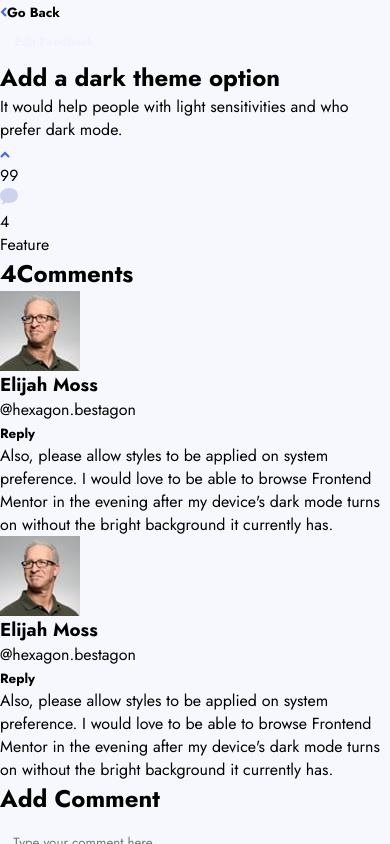
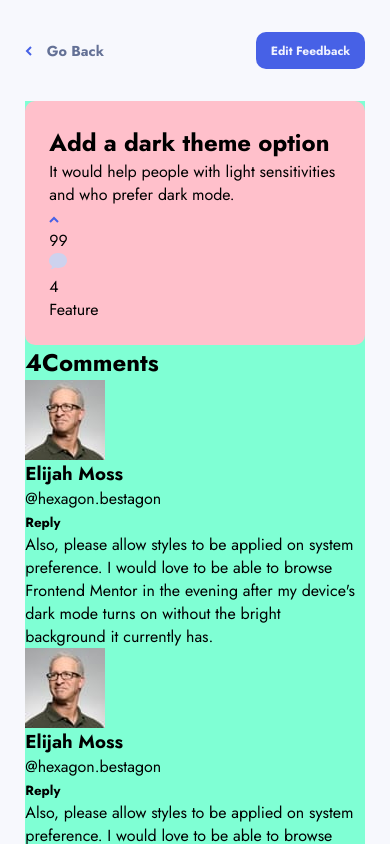
Before and after one commit to Victor-Nyagudi/product-feedback-app-react, a React (Create React App) app: page / in a window 390 px wide. Shown: the top 844 px of the page. Built offline with nearby package versions, Linux system fonts and the light colour scheme.

Commit message:
Add initial styling FeedbackDetailPage mobile

```diff
--- a/src/components/pages/feedback-detail-page/FeedbackDetailPage.js
+++ b/src/components/pages/feedback-detail-page/FeedbackDetailPage.js
@@ -3,7 +3,7 @@ import FeedbackDetailMain from "./FeedbackDetailMain";
 
 function FeedbackDetailPage() {
     return (
-        <div className="feedback-detail">
+        <div className="feedback-detail container">
             <GoBackHeader
                 hasSecondaryButton={ true }
                 secButtonText={ 'Edit Feedback' }
--- a/src/components/shared/FeedbackItem.js
+++ b/src/components/shared/FeedbackItem.js
@@ -2,42 +2,42 @@ function FeedbackItem() {
     // TODO Remember to make the feedback message keyboard focusable
 
     return (
-        <section className="feedback-detail__feedback-message">
-            <div className="feedback-message__text">
-                <h2 className="feedback-message__title">
+        <section className="feedback-detail__feedback-item">
+            <div className="feedback-item__text">
+                <h2 className="feedback-item__title">
                     Add a dark theme option
                 </h2>
 
-                <p className="feedback-message__message">
+                <p className="feedback-item__message">
                     It would help people with light sensitivities and who prefer dark mode.
                 </p>
             </div>
 
-            <div className="feedback-message__upvotes">
-                <div className="feedback-message__img-container">
+            <div className="feedback-item__upvotes">
+                <div className="feedback-item__img-container">
                     <svg width="10" height="7" xmlns="http://www.w3.org/2000/svg">
                         <path d="M1 6l4-4 4 4" stroke="#4661E6" strokeWidth="2" fill="none" fillRule="evenodd"/>
                     </svg>
                 </div>
 
-                <p className="feedback-message__total-upvotes">
+                <p className="feedback-item__total-upvotes">
                     99
                 </p>
             </div>
 
-            <div className="feedback-message__comments">
+            <div className="feedback-item__comments">
                 <svg width="18" height="16" xmlns="http://www.w3.org/2000/svg">
                     <path d="M2.62 16H1.346l.902-.91c.486-.491.79-1.13.872-1.823C1.036 11.887 0 9.89 0 7.794 0 3.928 3.52 0 9.03 0 14.87 0 18 3.615 18 7.455c0 3.866-3.164 7.478-8.97 7.478-1.017 0-2.078-.137-3.025-.388A4.705 4.705 0 012.62 16z" fill="#CDD2EE" fillRule="nonzero"/>
                 </svg>
 
-                 <p className="feedback-message__total-comments">
+                 <p className="feedback-item__total-comments">
                     4
                  </p>
             </div>
 
-            <div className="feedback-message__tag-container">
+            <div className="feedback-item__tag-container">
                 <div className="feedbak-message__tag">
-                    <p className="feedback-message__tag-text">
+                    <p className="feedback-item__tag-text">
                         Feature
                     </p>
                 </div>
--- a/src/components/shared/GoBackHeader.js
+++ b/src/components/shared/GoBackHeader.js
@@ -2,7 +2,7 @@ import Button from "./Button";
 
 function GoBackHeader({ hasSecondaryButton, secButtonText, secButtonClassName, secButtonIcon }) {
     return (
-        <div className="go-back-header">
+        <div className={ hasSecondaryButton ? "go-back-header--secondary" : "go-back-header"}>
             <div className="go-back__primary-container">
                 <button className="go-back__primary-button button">
                     <svg width="7" height="10" xmlns="http://www.w3.org/2000/svg">
--- a/src/css/main.css
+++ b/src/css/main.css
@@ -55,6 +55,10 @@ a {
   background-color: #b11fea;
 }
 
+.button--edit-feedback {
+  background-color: #4761e6;
+}
+
 .button--cancel {
   background-color: #373f68;
 }
@@ -67,6 +71,35 @@ a {
   width: 87%;
   max-width: 1000px;
   margin: 0 auto;
+}
+
+.go-back-header {
+  margin-bottom: 3.75em;
+}
+
+.go-back__primary-button {
+  display: -webkit-box;
+  display: -ms-flexbox;
+  display: flex;
+  -webkit-box-align: center;
+      -ms-flex-align: center;
+          align-items: center;
+  gap: 1em;
+  font-size: .9rem;
+  color: #647196;
+}
+
+.go-back-header--secondary {
+  display: -webkit-box;
+  display: -ms-flexbox;
+  display: flex;
+  -webkit-box-pack: justify;
+      -ms-flex-pack: justify;
+          justify-content: space-between;
+  -webkit-box-align: center;
+      -ms-flex-align: center;
+          align-items: center;
+  margin-bottom: 2em;
 }
 
 .suggestions {
@@ -262,22 +295,6 @@ a {
   padding: 2em 0 6em;
 }
 
-.add-edit-feedback .go-back-header {
-  margin-bottom: 3.75em;
-}
-
-.add-edit-feedback .go-back__primary-button {
-  display: -webkit-box;
-  display: -ms-flexbox;
-  display: flex;
-  -webkit-box-align: center;
-      -ms-flex-align: center;
-          align-items: center;
-  gap: 1em;
-  font-size: .9rem;
-  color: #647196;
-}
-
 .add-edit-feedback__icon {
   position: absolute;
   top: -1.75em;
@@ -358,6 +375,20 @@ a {
 .add-edit-feedback__button {
   width: 100%;
   padding: 1.15em 1.2em;
+}
+
+.feedback-detail {
+  padding: 2em 0 6em;
+}
+
+.feedback-detail__main {
+  background-color: aquamarine;
+}
+
+.feedback-detail__feedback-item {
+  background-color: pink;
+  border-radius: 10px;
+  padding: 1.5em;
 }
 
 @media (min-width: 600px) {
--- a/src/main.scss
+++ b/src/main.scss
@@ -7,6 +7,9 @@ $input-border-radius: 5px;
 
 $aside-card-padding: 1.5em;
 $aside-max-width: 255px;
+
+$page-padding: 2em 0 6em;
+$feedback-detail-padding: 1.5em;
 
 $font-weights: (
     'light': 300,
@@ -96,6 +99,8 @@ a {
 
     &--add-feedback { background-color: getColor('purple'); }
 
+    &--edit-feedback { background-color: getColor('blue'); }
+
     &--cancel { background-color: getColor('dark-purple-black'); }
 }
 
@@ -105,6 +110,24 @@ a {
     width: 87%;
     max-width: 1000px;
     margin: 0 auto;
+}
+
+.go-back {
+    &-header { margin-bottom: 3.75em; }
+
+    &__primary-button {
+        display: flex;
+        align-items: center;
+        gap: 1em;
+
+        font-size: .9rem;
+        color: getColor('grey-purple');
+    }
+
+    &-header--secondary {
+        @include flex-space-between;
+        margin-bottom: 2em;
+    }
 }
 
 .suggestions {
@@ -241,20 +264,7 @@ a {
     display: flex;
     flex-direction: column;
 
-    padding: 2em 0 6em;
-
-    .go-back {
-        &-header { margin-bottom: 3.75em; }
-
-        &__primary-button {
-            display: flex;
-            align-items: center;
-            gap: 1em;
-
-            font-size: .9rem;
-            color: getColor('grey-purple');
-        }
-    }
+    padding: $page-padding;
 
     &__icon {
         position: absolute;
@@ -336,6 +346,21 @@ a {
         width: 100%;
 
         padding: 1.15em 1.2em;
+    }
+}
+
+.feedback-detail {
+    padding: $page-padding;
+
+    &__main {
+        background-color: aquamarine;
+    }
+
+    &__feedback-item {
+        background-color: pink;
+
+        border-radius: $border-radius;
+        padding: $feedback-detail-padding;
     }
 }
 
```
Also changed, not shown: 1 other file (tests, documents, lock files or other folders).
